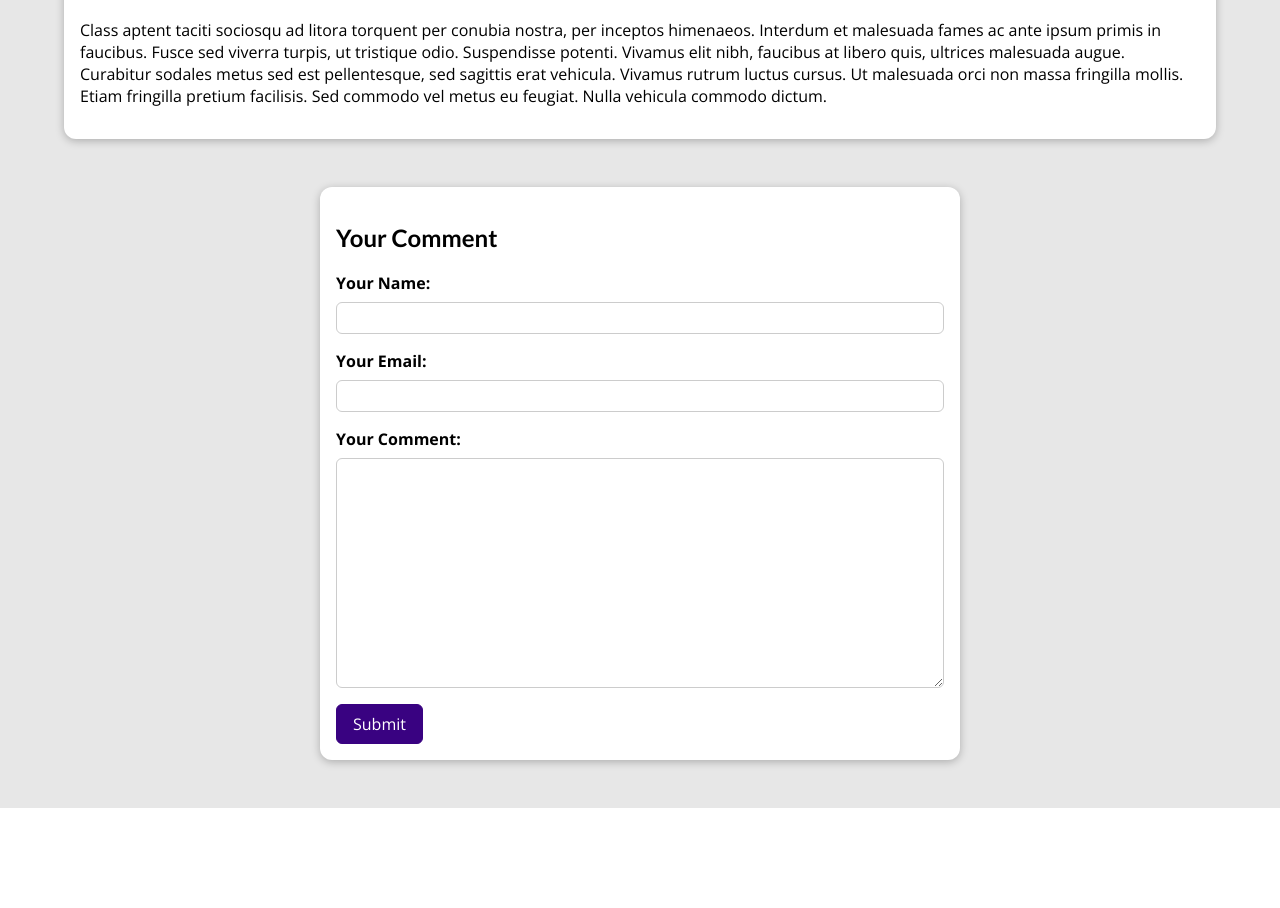
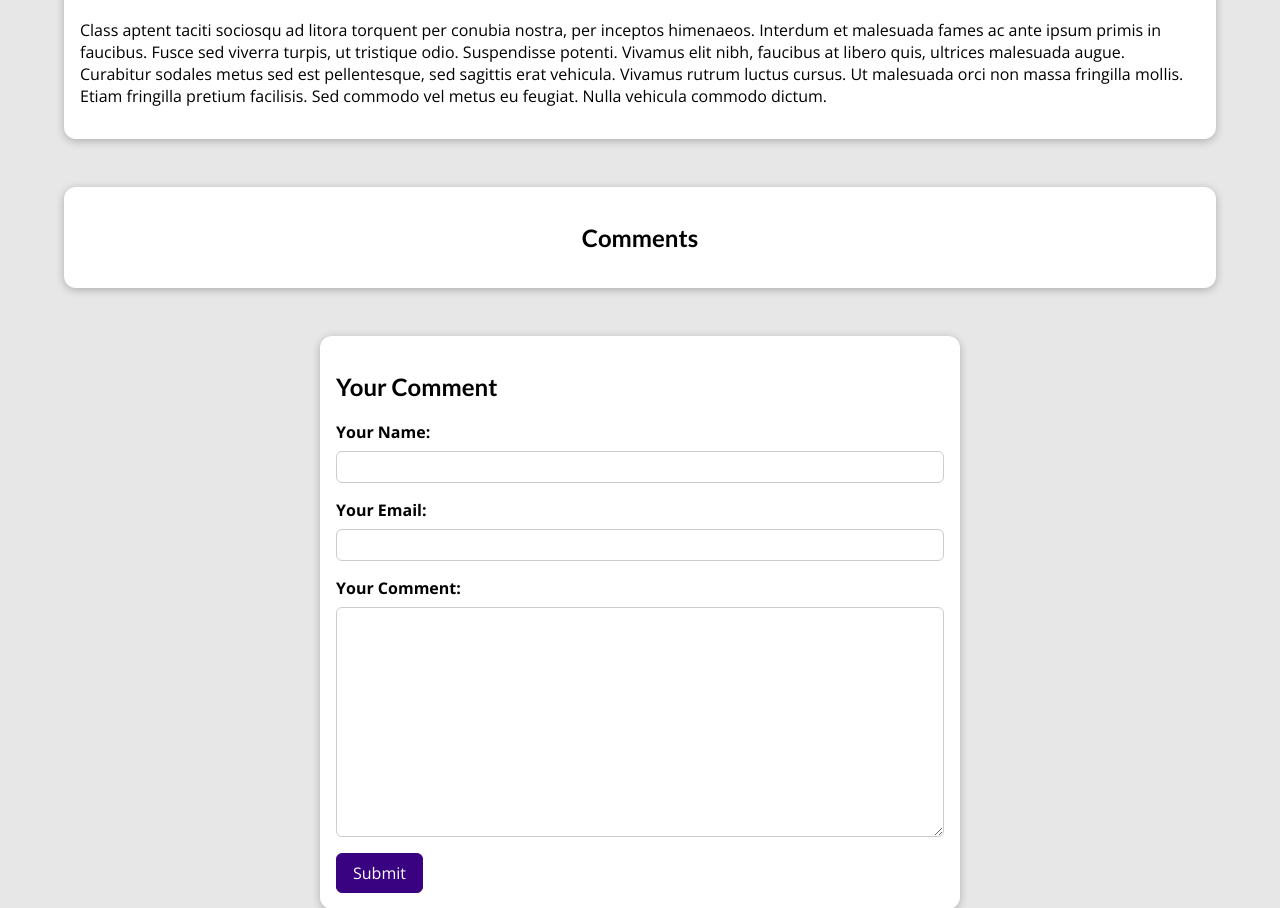
Before and after one commit to warlock-spell/Django-Blog, a Django app: a page that uses blog/templates/blog/load-post.html in a window 1280 px wide. Shown: the part 1069-1977 px from the top of the page. Before the commit the page ends 1877 px from the top, so only its background shows below. Run offline with Django 4.2, Linux system fonts and the light colour scheme; data comes from the database, SQL or seed files in the repository; both versions use the stored data as it was after the commit.

Commit message:
display comments and admin configuration

```diff
--- a/blog/static/blog/post-detail.css
+++ b/blog/static/blog/post-detail.css
@@ -154,3 +154,36 @@ main {
     padding: 0.25rem 1.5rem;
     border-radius: 6px;
 }
+
+#comments {
+    width: 90%;
+    max-width: 80rem;
+    margin: 3rem auto;
+    background-color: white;
+    border-radius: 12px;
+    box-shadow: 0 2px 8px rgba(0, 0, 0, 0.25);
+    padding: 1rem 2rem;
+}
+
+#comments ul{
+    list-style: none;
+    margin: 0;
+    padding: 0;
+}
+
+#comments li {
+    margin-bottom: 1rem;
+    border-bottom: 2px solid #ccc;
+}
+
+#comments li:last-of-type{
+    border-bottom: none;
+}
+
+#comments h2{
+    color: #353535;
+}
+
+#comments h1{
+    text-align: center;
+}
--- a/blog/templates/blog/load-post.html
+++ b/blog/templates/blog/load-post.html
@@ -29,6 +29,20 @@
     <main>
         {{ post.content|linebreaks }}
     </main>
+
+    <section id="comments">
+    <h1>Comments</h1>
+        <ul>
+            {% for comment in comments %}
+                <li>
+                    <h2>{{ comment.user_name }}</h2>
+                    <p>{{ comment.text|linebreaks }}</p>
+                </li>
+            {% endfor %}
+        </ul>
+    </section>
+
+
     {#To inform user about error in form submission#}
     {#This if block can also be placed just below the header, at the very top#}
     {% if comment_form.errors %}
--- a/blog/views.py
+++ b/blog/views.py
@@ -37,7 +37,10 @@ class PostDetailView(View):
                       {
                           "post": post,
                           "post_tags": post.tags.all(),
-                          "comment_form": CommentForm()})
+                          "comment_form": CommentForm(),
+                          # remove the comments key, if you only want submissions
+                          "comments": post.comments.all().order_by("-id"),
+                      })
 
     def post(self, request, slug):
         comment_form = CommentForm(request.POST)
@@ -58,6 +61,8 @@ class PostDetailView(View):
             # comment_form from above is pre-filled with user data
             "comment_form": comment_form,
             "post": post,
-            "post_tags": post.tags.all()
+            "post_tags": post.tags.all(),
+            # remove the comments key, if you only want submissions
+            "comments": post.comments.all().order_by("-id"),
         }
         return render(request, self.template_name, context=context)
```
Also changed, not shown: blog/admin.py (+8 -1 lines), db.sqlite3.
